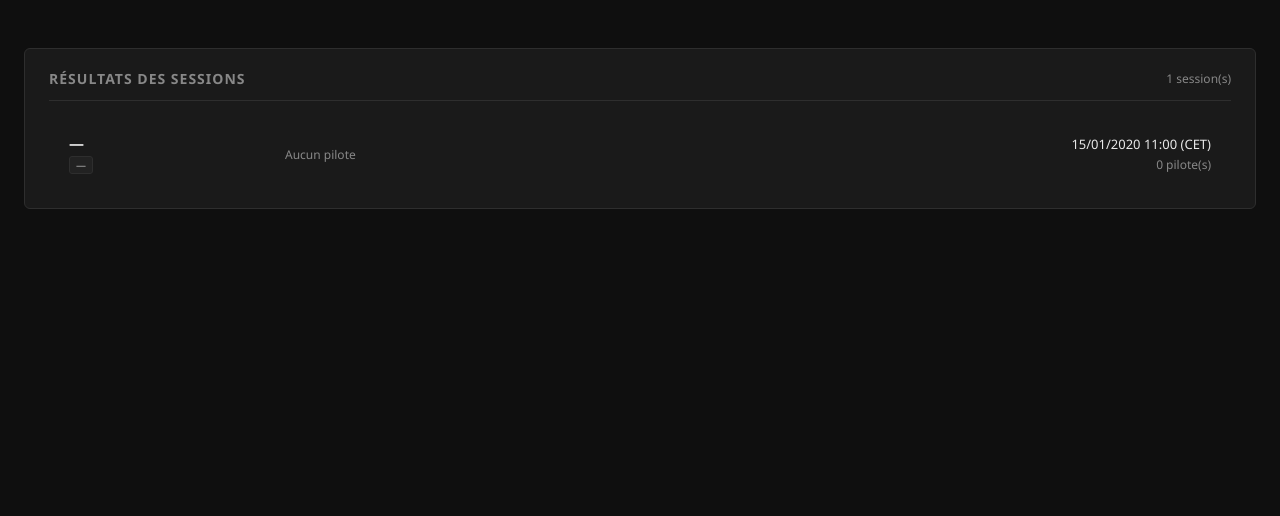
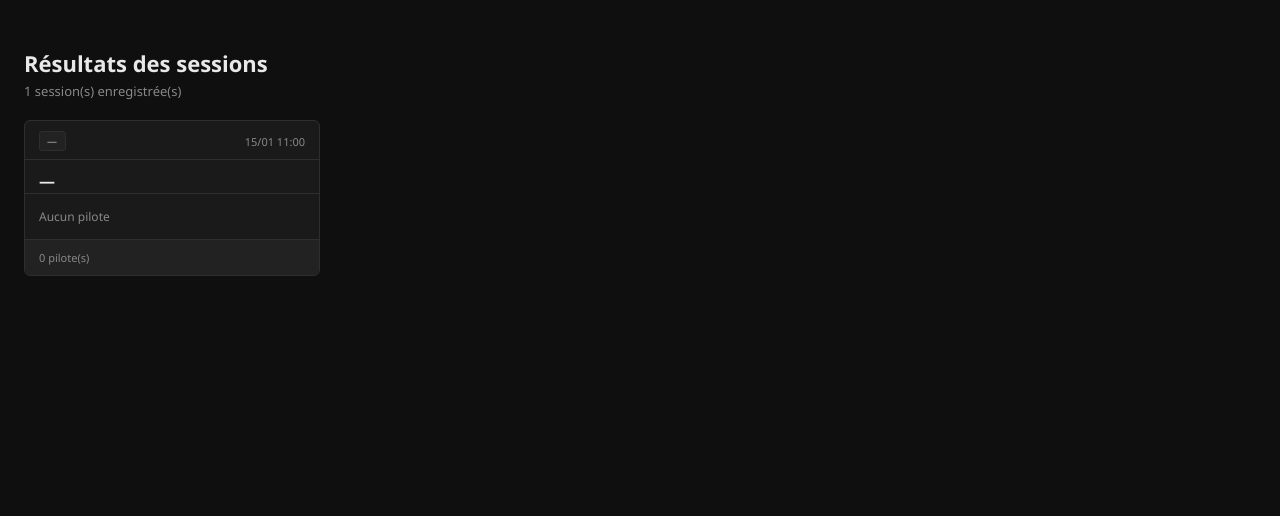
Before and after one commit to Zyphro3D/pannel-ac-evo-server, a Flask app: page /results in a window 1280 px wide. Shown: the part 56-572 px from the top of the page. Run offline with Flask 3, Linux system fonts and the light colour scheme; tables that the repository leaves empty hold one stand-in row (values such as "Sample post"); parts of the project's set-up code (start-up, migrations or seed data) failed here and were passed over; some libraries are stand-ins or nearby versions.

Commit message:
feat: widget résultats sur dashboard + refonte UI résultats
- Dashboard admin : section "Derniers résultats" (4 sessions, cards cliquables)
- Page /results : grille de cards avec podium médailles, hover animé
- Cards résultats : track, layout, type session, top 3, nb pilotes
- CSS : dash-result-card, res-card, grilles responsive

Co-Authored-By: Claude Sonnet 4.6 <noreply@anthropic.com>

```diff
--- a/app/static/css/main.css
+++ b/app/static/css/main.css
@@ -1179,53 +1179,190 @@ body {
 .cal-hour-row:hover .cal-hour-hint { opacity: 1; }
 
 /* ══════════════════════════════════════════════
-   Results — session list
+   Results — grid card list
 ══════════════════════════════════════════════ */
-.results-session-list {
+.results-grid {
+  display: grid;
+  grid-template-columns: repeat(auto-fill, minmax(260px, 1fr));
+  gap: 16px;
+}
+
+.res-card {
   display: flex;
   flex-direction: column;
+  gap: 0;
+  background: var(--surface);
+  border: 1px solid var(--border);
+  border-radius: var(--radius);
+  text-decoration: none;
+  color: var(--text);
+  overflow: hidden;
+  transition: border-color .15s, transform .15s, box-shadow .15s;
+  padding: 0;
 }
-.result-session-card {
+.res-card:hover {
+  border-color: var(--accent);
+  transform: translateY(-2px);
+  box-shadow: 0 6px 20px rgba(0,0,0,.35);
+}
+
+.res-card-head {
   display: flex;
   align-items: center;
-  gap: 16px;
-  padding: 14px 20px;
+  justify-content: space-between;
+  padding: 10px 14px 8px;
   border-bottom: 1px solid var(--border);
-  text-decoration: none;
-  color: var(--text);
-  transition: background .12s;
 }
-.result-session-card:last-child { border-bottom: none; }
-.result-session-card:hover { background: var(--surface2); }
+.res-date { font-size: 11px; color: var(--text-muted); }
 
-.rsc-left  { flex: 0 0 200px; }
-.rsc-center { flex: 1; }
-.rsc-right { flex: 0 0 150px; text-align: right; }
+.res-track {
+  font-size: 16px;
+  font-weight: 700;
+  padding: 12px 14px 2px;
+  line-height: 1.2;
+}
+.res-layout {
+  font-size: 11px;
+  color: var(--text-muted);
+  padding: 0 14px 10px;
+}
 
-.rsc-track  { font-weight: 600; font-size: 15px; }
-.rsc-layout { font-size: 12px; color: var(--text-muted); margin-top: 3px; display: flex; align-items: center; gap: 4px; flex-wrap: wrap; }
-.rsc-date   { font-size: 13px; font-weight: 500; }
-.rsc-drivers { font-size: 12px; margin-top: 3px; }
+.res-podium {
+  display: flex;
+  flex-direction: column;
+  gap: 6px;
+  padding: 10px 14px;
+  border-top: 1px solid var(--border);
+  flex: 1;
+}
+.res-podium-row {
+  display: flex;
+  align-items: center;
+  gap: 8px;
+  font-size: 13px;
+}
+.res-medal { font-size: 14px; flex-shrink: 0; }
+.res-pname { flex: 1; font-weight: 500; white-space: nowrap; overflow: hidden; text-overflow: ellipsis; }
+.res-ptime { font-size: 12px; color: var(--text-muted); flex-shrink: 0; }
+.res-podium-row.pos-1 .res-pname { color: var(--text); font-weight: 700; }
+.res-podium-row.pos-1 .res-ptime { color: var(--accent); }
 
-.rsc-podium { display: flex; flex-direction: column; gap: 5px; }
-.rsc-podium-entry { display: flex; align-items: center; gap: 8px; font-size: 13px; }
-.rsc-pos  { width: 18px; font-weight: 700; font-size: 12px; }
-.pos-1 .rsc-pos { color: #ffd700; }
-.pos-2 .rsc-pos { color: #b0b8c8; }
-.pos-3 .rsc-pos { color: #cd7f32; }
-.rsc-nick { flex: 1; white-space: nowrap; overflow: hidden; text-overflow: ellipsis; }
-.rsc-time { font-family: 'Courier New', monospace; font-size: 12px; color: var(--text-muted); flex-shrink: 0; }
+.res-empty {
+  flex: 1;
+  padding: 14px;
+  font-size: 12px;
+  color: var(--text-muted);
+  border-top: 1px solid var(--border);
+}
+
+.res-card-foot {
+  display: flex;
+  align-items: center;
+  gap: 8px;
+  padding: 8px 14px;
+  border-top: 1px solid var(--border);
+  font-size: 11px;
+  color: var(--text-muted);
+  background: var(--surface2);
+}
+.res-arrow { margin-left: auto; font-size: 14px; color: var(--accent); opacity: 0; transition: opacity .15s; }
+.res-card:hover .res-arrow { opacity: 1; }
 
 .badge-session {
   background: var(--surface2);
   border: 1px solid var(--border);
   color: var(--text-muted);
   border-radius: 3px;
-  padding: 1px 6px;
+  padding: 2px 7px;
   font-size: 10px;
-  font-weight: 600;
-  letter-spacing: .3px;
+  font-weight: 700;
+  letter-spacing: .5px;
   text-transform: uppercase;
+}
+
+/* ── Dashboard results widget ── */
+.dash-results-grid {
+  display: grid;
+  grid-template-columns: repeat(auto-fill, minmax(220px, 1fr));
+  gap: 12px;
+  padding: 4px 0 4px;
+}
+
+.dash-result-card {
+  display: flex;
+  flex-direction: column;
+  gap: 0;
+  background: var(--surface2);
+  border: 1px solid var(--border);
+  border-radius: var(--radius);
+  text-decoration: none;
+  color: var(--text);
+  overflow: hidden;
+  transition: border-color .15s, box-shadow .15s;
+  padding: 0;
+}
+.dash-result-card:hover {
+  border-color: var(--accent);
+  box-shadow: 0 4px 14px rgba(0,0,0,.3);
+}
+
+.drc-header {
+  display: flex;
+  align-items: center;
+  justify-content: space-between;
+  padding: 8px 12px 7px;
+  border-bottom: 1px solid var(--border);
+}
+.drc-date  { font-size: 10px; color: var(--text-muted); }
+.drc-track { font-size: 14px; font-weight: 700; padding: 10px 12px 2px; line-height: 1.2; }
+.drc-layout { font-size: 11px; color: var(--text-muted); padding: 0 12px 8px; }
+
+.drc-divider { height: 1px; background: var(--border); margin: 0; }
+
+.drc-winner {
+  display: flex;
+  align-items: center;
+  gap: 8px;
+  padding: 10px 12px 4px;
+}
+.drc-pos {
+  width: 20px;
+  height: 20px;
+  border-radius: 50%;
+  background: #ffd700;
+  color: #000;
+  font-size: 10px;
+  font-weight: 800;
+  display: flex;
+  align-items: center;
+  justify-content: center;
+  flex-shrink: 0;
+}
+.drc-pos-2 { background: var(--border); color: var(--text-muted); }
+.drc-winner-info { flex: 1; min-width: 0; }
+.drc-nick  { display: block; font-weight: 600; font-size: 13px; white-space: nowrap; overflow: hidden; text-overflow: ellipsis; }
+.drc-car   { display: block; font-size: 10px; color: var(--text-muted); white-space: nowrap; overflow: hidden; text-overflow: ellipsis; }
+.drc-time  { font-size: 13px; font-weight: 700; color: var(--accent); flex-shrink: 0; }
+
+.drc-other {
+  display: flex;
+  align-items: center;
+  gap: 8px;
+  padding: 4px 12px 8px;
+}
+.drc-nick-sm { flex: 1; font-size: 11px; color: var(--text-muted); white-space: nowrap; overflow: hidden; text-overflow: ellipsis; }
+.drc-time-sm { font-size: 11px; color: var(--text-muted); flex-shrink: 0; }
+
+.drc-empty { padding: 12px; font-size: 12px; color: var(--text-muted); }
+
+.drc-footer {
+  display: flex;
+  align-items: center;
+  padding: 6px 12px;
+  border-top: 1px solid var(--border);
+  font-size: 10px;
+  color: var(--text-muted);
+  background: var(--bg);
 }
 
 /* ══════════════════════════════════════════════
--- a/app/templates/results.html
+++ b/app/templates/results.html
@@ -2,54 +2,62 @@
 {% block title %}{{ _('Résultats') }} — AC EVO Panel{% endblock %}
 {% block content %}
 
-<div class="card" style="margin-top:24px">
-  <div class="card-header">
-    <h2>{{ _('Résultats des sessions') }}</h2>
-    <span class="text-muted" style="font-size:12px">{{ sessions|length }} session(s)</span>
+<div style="margin-top:24px">
+  <div style="display:flex;align-items:center;justify-content:space-between;margin-bottom:20px">
+    <div>
+      <h1 style="font-size:22px;font-weight:700;margin:0">{{ _('Résultats des sessions') }}</h1>
+      <p class="text-muted" style="margin:4px 0 0;font-size:13px">{{ sessions|length }} session(s) enregistrée(s)</p>
+    </div>
   </div>
 
   {% if sessions %}
-  <div class="results-session-list">
+  <div class="results-grid">
     {% for s in sessions %}
     {% set p = s.parsed %}
-    {% set best = p.standings[0] if p.standings else none %}
-    <a href="{{ url_for('public.result_detail', result_id=s.id) }}" class="result-session-card">
-      <div class="rsc-left">
-        <div class="rsc-track">{{ p.track or '—' }}</div>
-        <div class="rsc-layout">{{ p.layout or '' }}{% if p.layout %} &nbsp;·&nbsp;{% endif %}
-          <span class="badge badge-session">{{ p.session_type or '—' }}</span>
+    <a href="{{ url_for('public.result_detail', result_id=s.id) }}" class="res-card">
+
+      <!-- Header: session type + date -->
+      <div class="res-card-head">
+        <span class="badge-session">{{ p.session_type or '—' }}</span>
+        <span class="res-date">{{ s.received_at | local_dt_short }}</span>
       </div>
-      </div>
-      <div class="rsc-center">
+
+      <!-- Track -->
+      <div class="res-track">{{ p.track or '—' }}</div>
+      {% if p.layout %}<div class="res-layout">{{ p.layout }}</div>{% endif %}
+
+      <!-- Podium -->
       {% if p.standings %}
-        <div class="rsc-podium">
+      <div class="res-podium">
         {% for drv in p.standings[:3] %}
-          <div class="rsc-podium-entry pos-{{ loop.index }}">
-            <span class="rsc-pos">{{ loop.index }}</span>
-            <span class="rsc-nick">{{ drv.nickname }}</span>
-            <span class="rsc-time">{{ drv.best_lap }}</span>
+        <div class="res-podium-row pos-{{ loop.index }}">
+          <span class="res-medal">{% if loop.index == 1 %}🥇{% elif loop.index == 2 %}🥈{% else %}🥉{% endif %}</span>
+          <span class="res-pname">{{ drv.nickname }}</span>
+          <span class="mono res-ptime">{{ drv.best_lap }}</span>
         </div>
         {% endfor %}
       </div>
       {% else %}
-        <span class="text-muted" style="font-size:12px">Aucun pilote</span>
+      <div class="res-empty">{{ _('Aucun pilote') }}</div>
       {% endif %}
+
+      <!-- Footer -->
+      <div class="res-card-foot">
+        <span>{{ p.standings|length }} {{ _('pilote(s)') }}</span>
+        {% if s.source == 'file' %}<span class="badge" style="font-size:10px">fichier</span>{% endif %}
+        <span class="res-arrow">→</span>
       </div>
-      <div class="rsc-right">
-        <div class="rsc-date">{{ s.received_at | local_dt }}</div>
-        <div class="rsc-drivers text-muted">
-          {{ p.standings|length }} pilote(s)
-          {% if s.source == 'file' %}<span class="badge" style="font-size:10px;margin-left:4px">fichier</span>{% endif %}
-        </div>
-      </div>
+
     </a>
     {% endfor %}
   </div>
 
   {% else %}
-  <p class="text-muted" style="padding:16px 0">
+  <div class="card">
+    <p class="text-muted" style="padding:8px 0">
       {{ _('Aucun résultat disponible pour le moment. Les résultats apparaissent ici à la fin de chaque session.') }}
     </p>
+  </div>
   {% endif %}
 </div>
 
```
Also changed, not shown: app/routes/admin.py (+12 -2 lines), app/templates/admin_dashboard.html (+53 -1 lines). Lines whose indentation alone changed are shown as unchanged.
